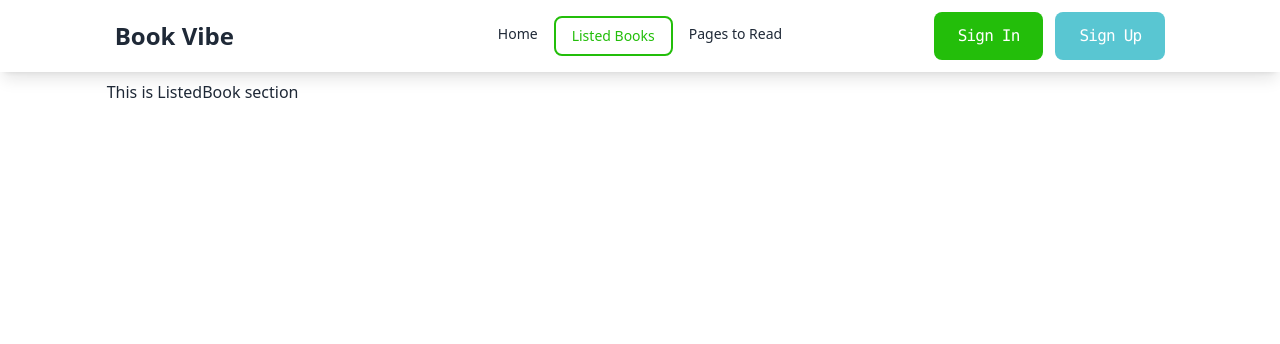
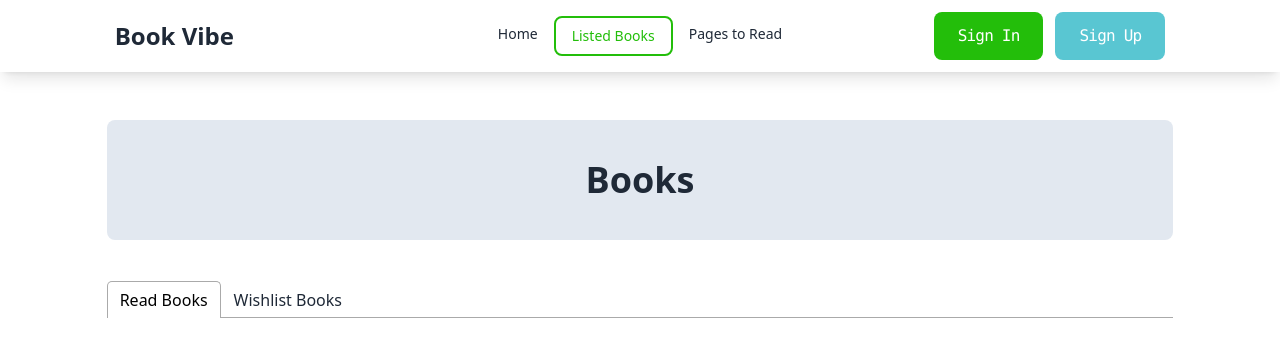
Before and after one commit to MdSaifulIslamRafsan/Book-Vibe, a React (Vite) app: page /listedBook in a window 1280 px wide. Shown: the top 344 px of the page. Built offline with nearby package versions, Linux system fonts and the light colour scheme.

Commit message:
added read books and wish list tab

```diff
--- a/package.json
+++ b/package.json
@@ -17,6 +17,7 @@
     "react-dom": "^18.2.0",
     "react-icons": "^5.0.1",
     "react-router-dom": "^6.22.3",
+    "react-tabs": "^6.0.2",
     "react-toastify": "^10.0.5",
     "sort-by": "^1.2.0"
   },
--- a/src/Component/router.jsx
+++ b/src/Component/router.jsx
@@ -2,9 +2,9 @@ import { createBrowserRouter } from "react-router-dom";
 import Root from "../Pages/Root/Root";
 import ErrorPage from "../Pages/ErrorPage/ErrorPage";
 import Home from "../Pages/Home/Home";
-import ListedBook from "../Pages/ListedBook/ListedBook";
 import PageToRead from "../Pages/PageToRead/PageToRead";
 import BookDetails from "./BookDetails/BookDetails";
+import ListedBooks from "../Pages/ListedBook/ListedBook";
 
 const router = createBrowserRouter([
   {
@@ -19,7 +19,8 @@ const router = createBrowserRouter([
       },
       {
         path: "/listedBook",
-        element: <ListedBook></ListedBook>
+        element: <ListedBooks></ListedBooks>,
+        loader: ()=> fetch("/public/FakeData.json")
 
       },
       {
--- a/src/Pages/ListedBook/ListedBook.jsx
+++ b/src/Pages/ListedBook/ListedBook.jsx
@@ -1,10 +1,53 @@
+import { useState } from "react";
+import { Tab, Tabs, TabList, TabPanel } from 'react-tabs';
+import 'react-tabs/style/react-tabs.css';
+import { getWishlistData } from "../../Utilities/Wishlist";
+import { getLocalStorageReadData } from "../../Utilities/Read";
+import { useLoaderData } from "react-router-dom";
 
-const ListedBook = () => {
-    return (
-        <div>
-            <h1>This is ListedBook section </h1>
-        </div>
-    );
+
+const ListedBooks = () => {
+  const booksData = useLoaderData();
+  const [tabIndex, setTabIndex] = useState(0);
+
+    const getWishlists = getWishlistData();
+    const getReadBooks = getLocalStorageReadData();
+
+
+    const readBooks = booksData.filter((book)=> getReadBooks.includes(book?.bookId));
+    const wishlists = booksData.filter((book) => getWishlists.includes(book?.bookId))
+
+
+  return (
+    <section className="my-10">
+     <div className="p-10 mb-10 bg-slate-200 rounded-lg">
+        <h1 className="text-4xl text-center font-bold">Books </h1>
+     </div>
+
+      <Tabs selectedIndex={tabIndex} onSelect={(index) => setTabIndex(index)}>
+        <TabList>
+          <Tab>Read Books</Tab>
+          <Tab>Wishlist Books</Tab>
+        </TabList>
+        <TabPanel>
+          {
+            readBooks.map((book)=> <>
+            <h1>{book?.bookName}</h1>
+
+            </>)
+          }
+        </TabPanel>
+        <TabPanel>
+          {
+            wishlists.map((book)=> <>
+            <h1>{book?.bookName}</h1>
+
+            </> )
+          }
+        </TabPanel>
+      </Tabs>
+    </section>
+  );
 };
 
-export default ListedBook;
+export default ListedBooks;
```
Also changed, not shown: 1 other file (tests, documents, lock files or other folders).
